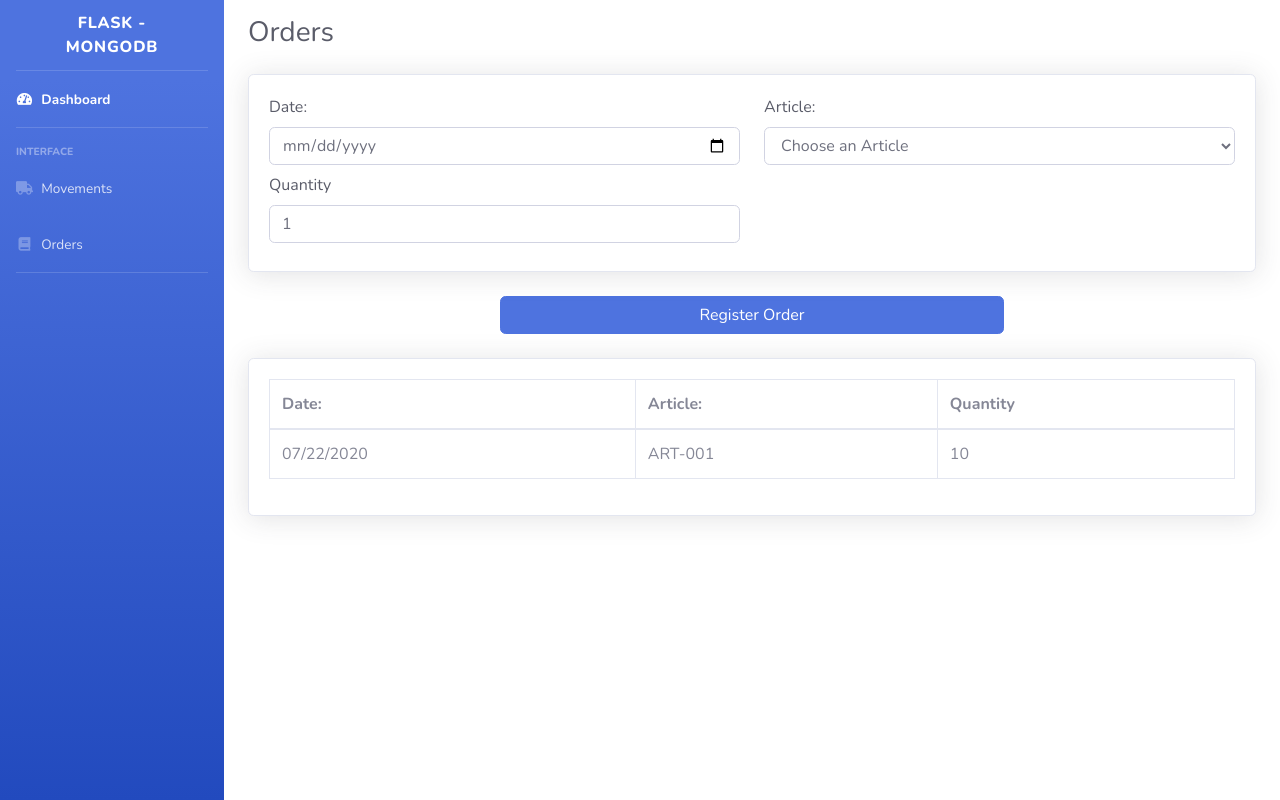
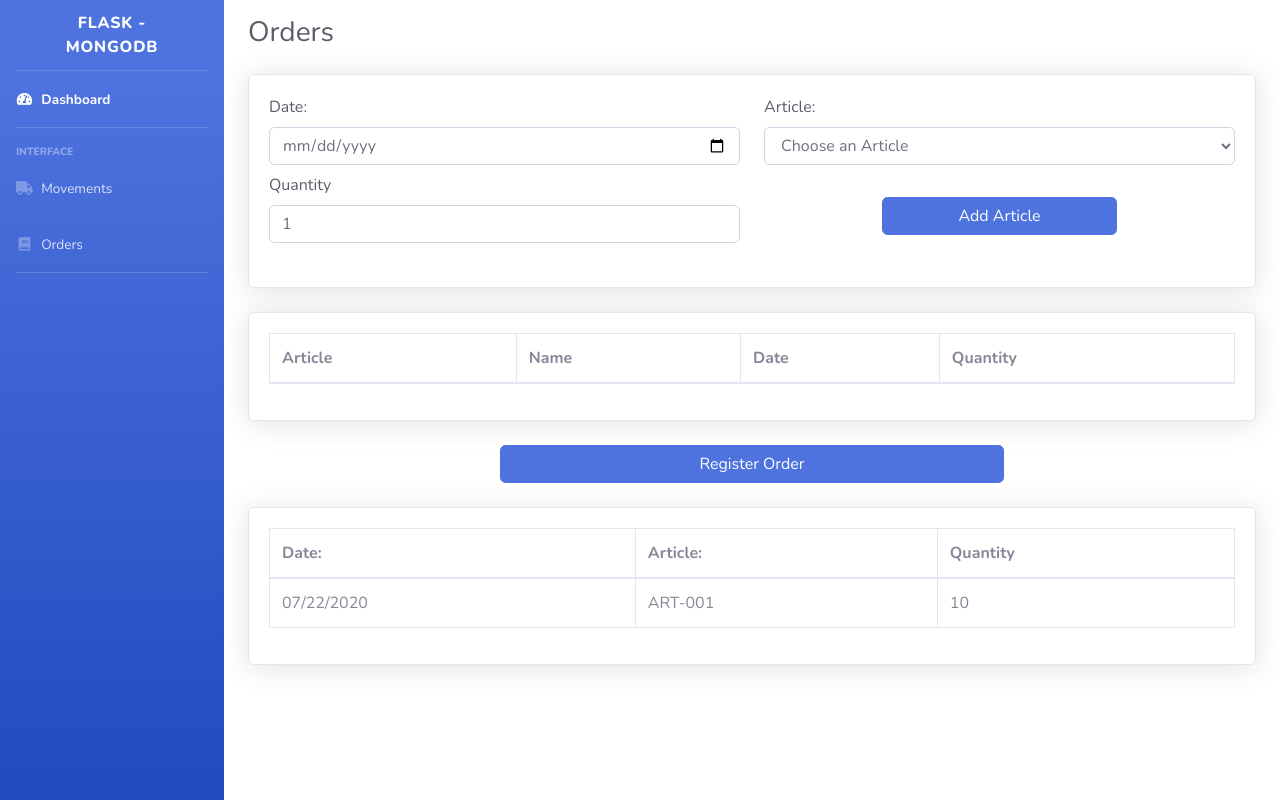
Before and after one commit to edilioGF/Inventario-Mongo-Flask, a Flask app: page /orders in a window 1280 px wide. Run offline with Flask 2, Linux system fonts and the light colour scheme; lists and menus that the app fills with data are empty; some libraries are stand-ins or nearby versions.

Commit message:
Updated orders.

```diff
--- a/server.py
+++ b/server.py
@@ -1,4 +1,5 @@
-from flask import Flask, render_template, Response, request
+from flask import Flask
+from flask import render_template, Response, request, redirect, url_for
 from flask_pymongo import PyMongo
 from bson import json_util
 
@@ -6,6 +7,8 @@ app = Flask(__name__)
 app.config["MONGO_URI"] = "mongodb://localhost:27017/tareaCompras"
 mongo = PyMongo(app)
 db = mongo.db
+articlesDict = {}
+articlesDictHelper = {}
 
 
 @app.route("/")
@@ -52,7 +55,33 @@ def get_movements_page():
 
 @app.route('/orders', methods=['GET'])
 def get_orders_page():
-    return render_template('orders.html')
+    return render_template('orders.html', articles=articlesDictHelper.items())
+
+
+@app.route('/newArticle', methods=['POST'])
+def add_article():
+    articleName = request.form.get('article')
+    quantity = request.form.get('quantity')
+    article = db.articles.find_one({"codigo": articleName})
+
+    for i in range(len(articlesDict)):
+        if (i == (len(articlesDict) - 1)):
+            articlesDict["article" + str(i + 2)] = article
+
+    if (len(articlesDict) == 0):
+        articlesDict["article1"] = article
+
+    response = json_util.dumps(article)
+    print("Articles: ")
+    print(articlesDict)
+
+    for article in articlesDict.values():
+        articlesDictHelper[article['codigo']] = {'name' : article['nombre'], 'quantity': quantity, 'date': '02/02/2020'}
+
+    print(articlesDictHelper)
+
+
+    return redirect(url_for('get_orders_page'))
 
 
 if __name__ == "__main__":
--- a/templates/orders.html
+++ b/templates/orders.html
@@ -18,12 +18,44 @@
                     <label class="text-dark">Article:</label>
                     <select name="article" id="article-select-orders" class="form-control form-control-user">
                         <option value="">Choose an Article</option>
+                        <option value="ART-020">Teclado generico X</option>
                     </select>
                 </div>
                 <div class="col-6 mb-sm-2">
                     <label class="text-dark">Quantity</label>
                     <input name="quantity" type="number" class="form-control form-control-user" min="1" value="1">
                 </div>
+                <div class="col-6 mb-sm-2">
+
+                    <form method="POST" action="/newArticle">
+                        <label class="text-dark"></label>
+                        <button type="submit" formaction="/newArticle" class="btn btn-primary btn-user mb-4 btn-block w-50 mx-auto">
+                            Add Article
+                        </button>
+                    </form>
+                </div>
+            </div>
+        </div>
+    </div>
+    <div class="card shadow mb-4">
+        <div class="card-body">
+            <div class="table-responsive">
+                <table class="table table-bordered" width="100%" cellspacing="0">
+                    <thead>
+                        <th>Article</th>
+                        <th>Name</th>
+                        <th>Date</th>
+                        <th>Quantity</th>
+                    </thead>
+                    <tbody>
+                        {% for key, value in articles %}
+                            <td>{{key}}</td>
+                            <td>{{value['name']}}</td>
+                            <td>{{value['date']}}</td>
+                            <td>{{value['quantity']}}</td>
+                        {% endfor %}
+                    </tbody>
+                </table>
             </div>
         </div>
     </div>
@@ -55,4 +87,11 @@
     </div>
 </div>
 
+
+<script>
+    function prevent() {
+        prevent.default();
+    }
+</script>
+
 {% endblock %}
```
